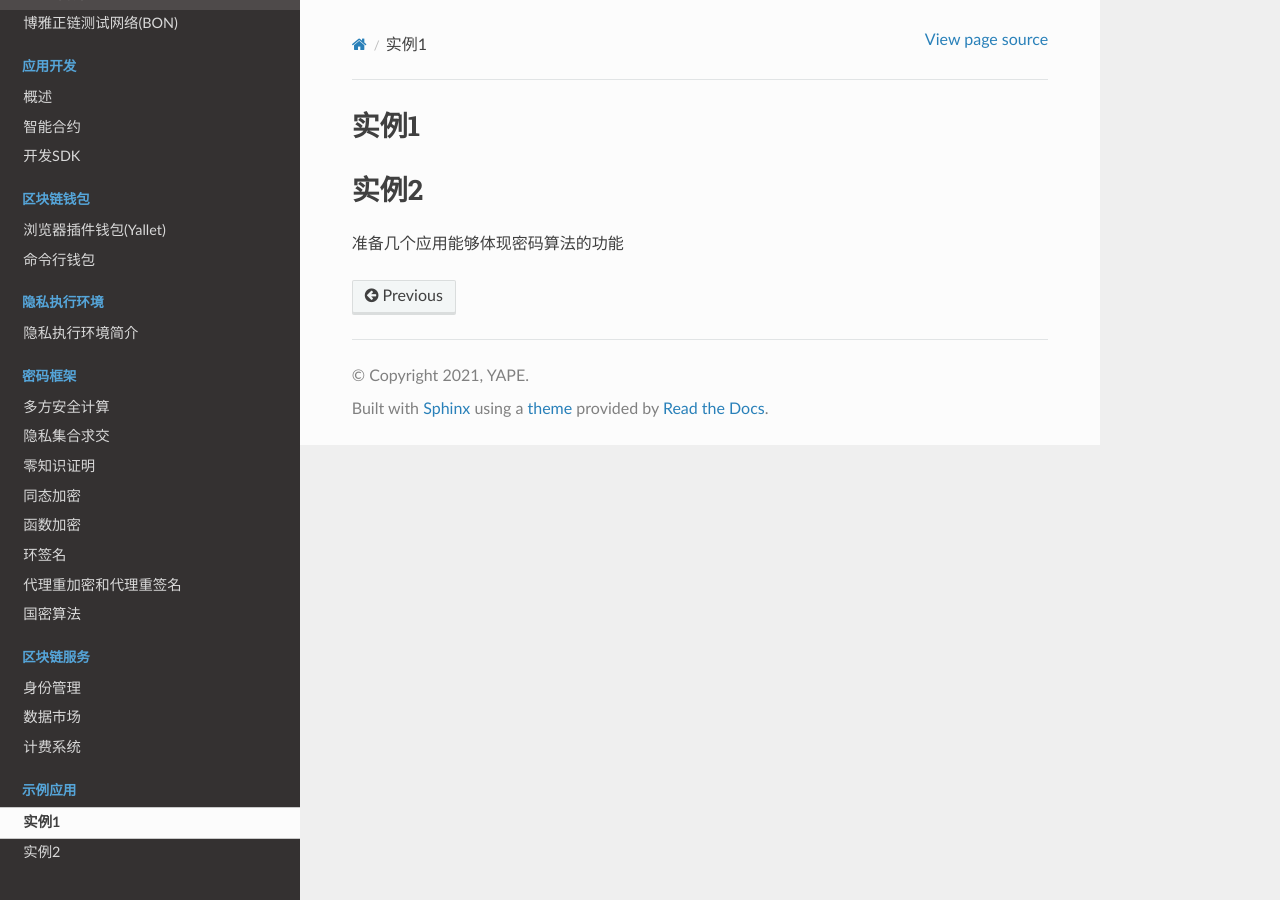
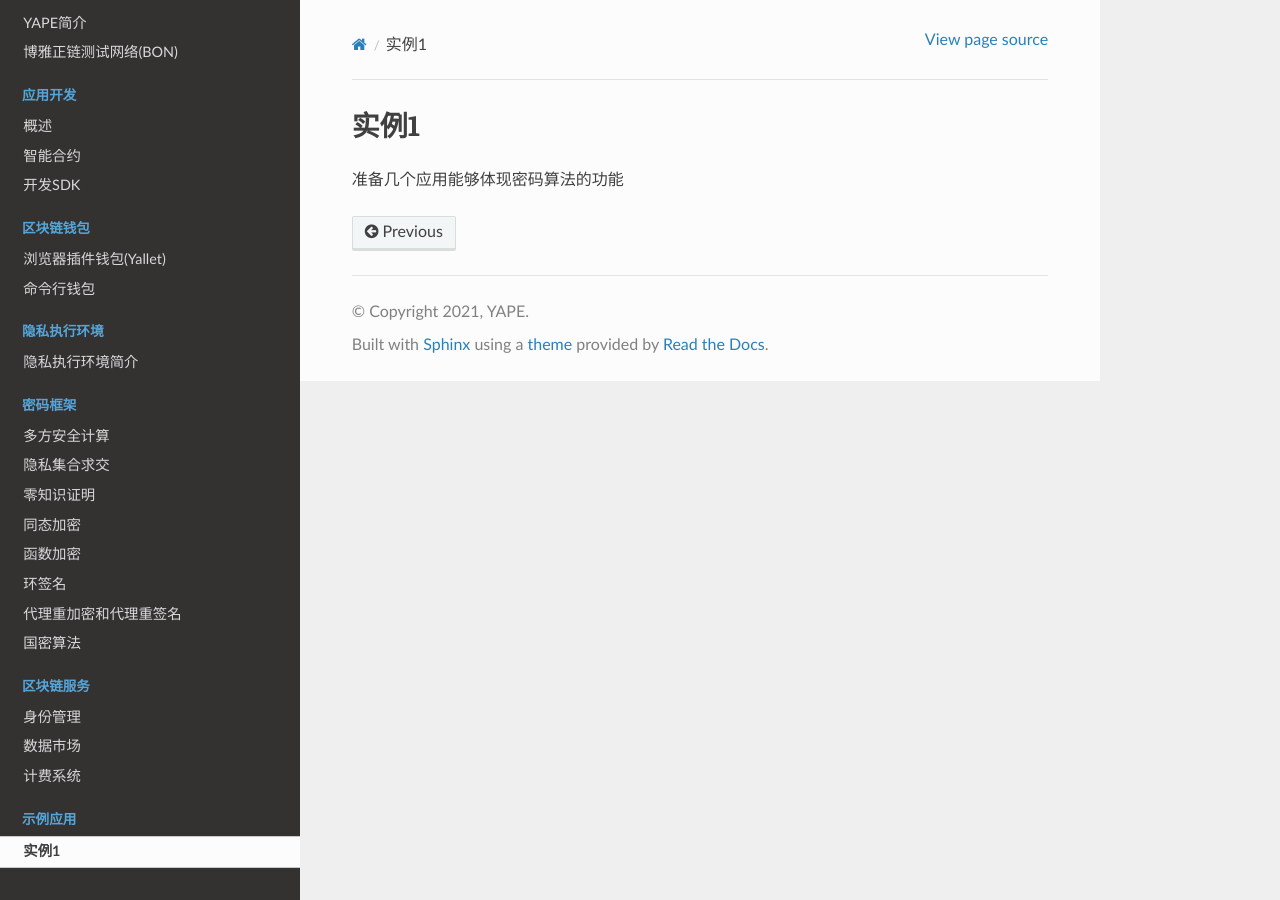
Before and after one commit to boyanet/yape-docs, a Sphinx documentation site: the page built from docs/source/example_app.md, in a window 1280 px wide. Built offline with Sphinx 7.4.7 and the Read the Docs theme 2.0.0, drawn with Linux system fonts in a browser that asks for light colours.

Commit message:
Update example_app.md

```diff
--- a/docs/source/example_app.md
+++ b/docs/source/example_app.md
@@ -1,5 +1,3 @@
 # 实例1
 
-# 实例2
-
 准备几个应用能够体现密码算法的功能
```
